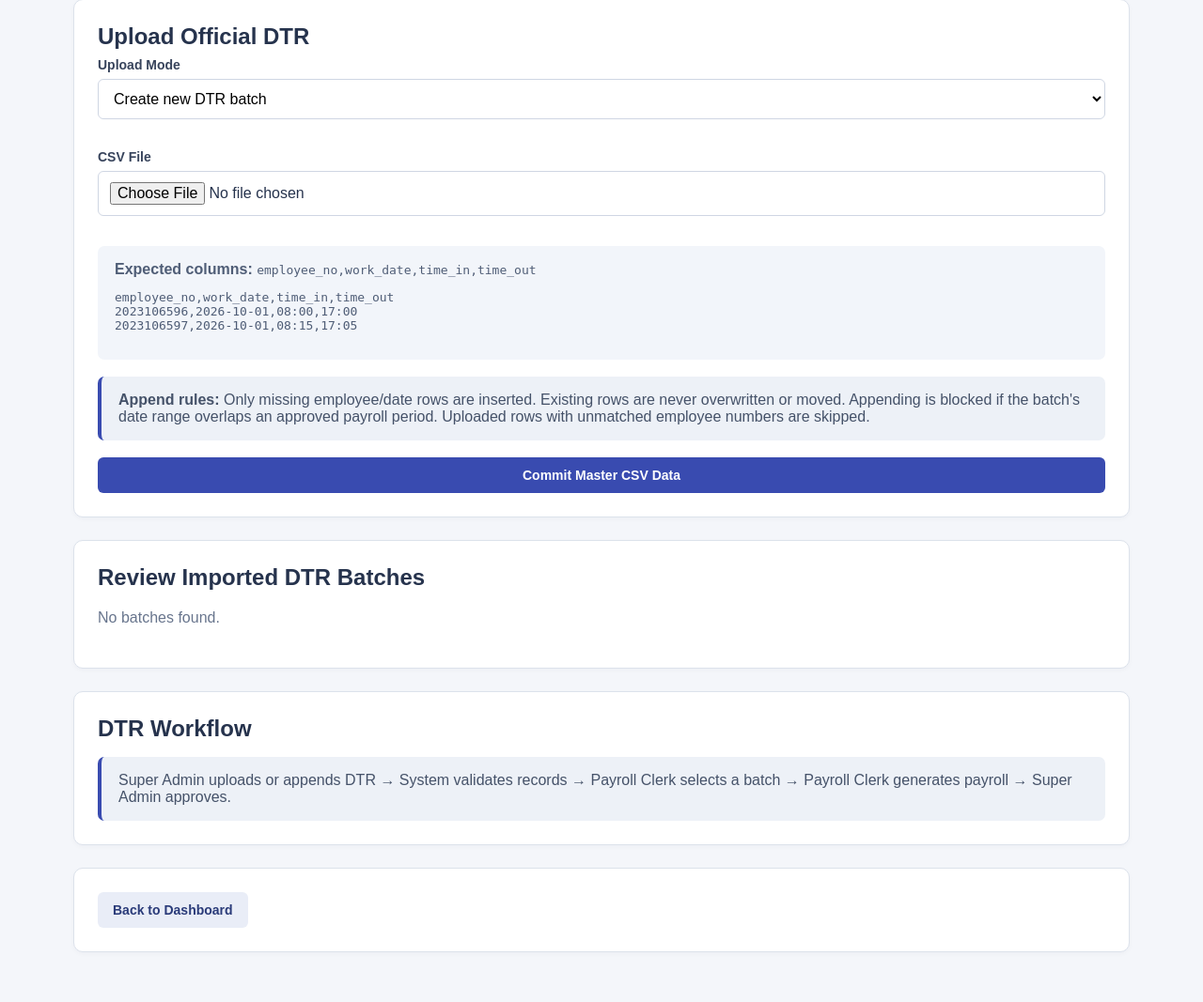
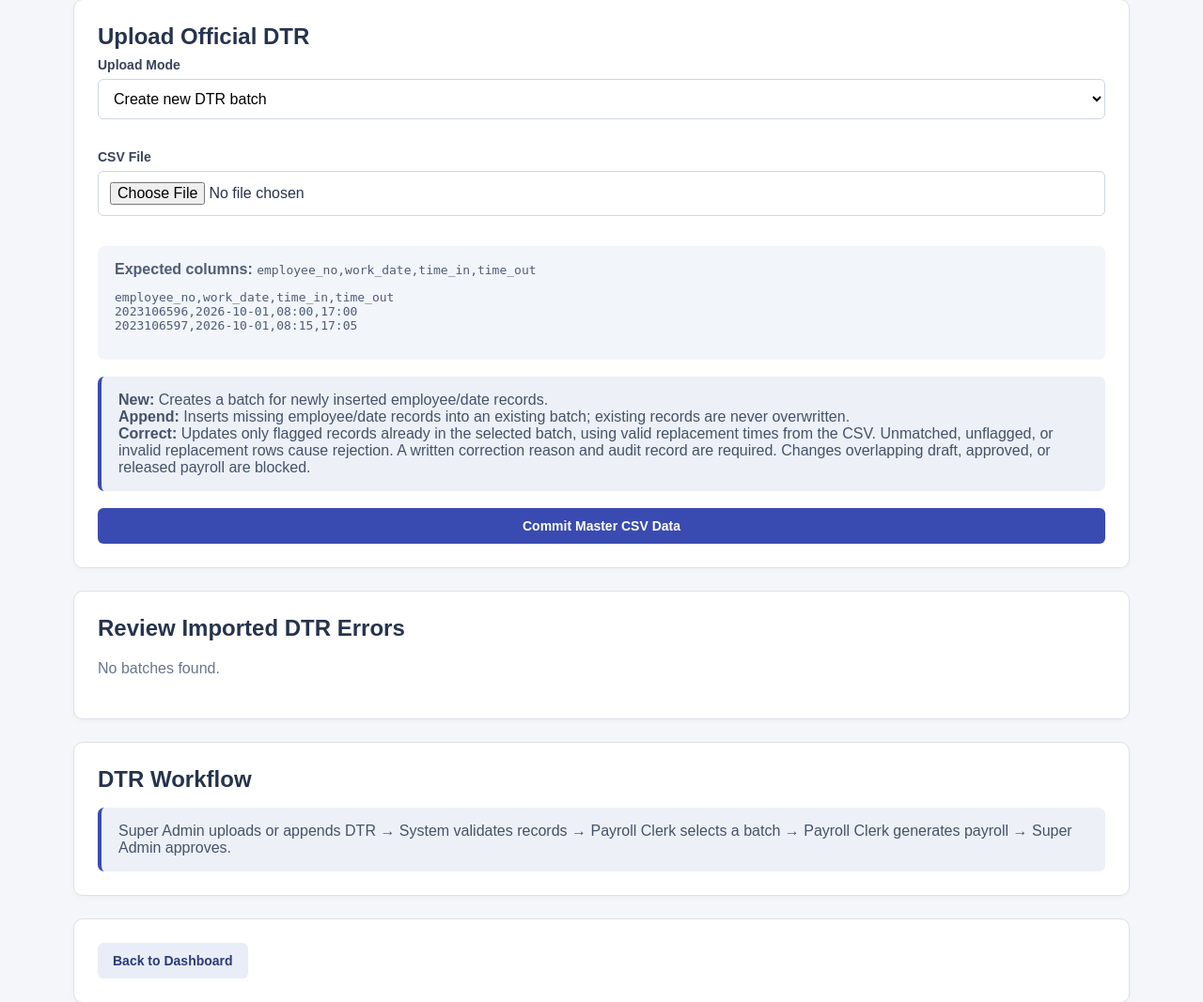
Before and after one commit to Sh1aaaa/payroll-vercel-supabase-rag, a Flask app: template templates/dtr_upload.html in a window 1280 px wide. Shown: the part 152-1219 px from the top of the page at 94% size. Before the commit the page ends 1170 px from the top, so only its background shows below. Run offline with Flask 3, Linux system fonts and the light colour scheme; the template is opened without the code that fills it, so the values that code supplies are empty.

Commit message:
Enhance DTR upload form with correction feature
Added correction option and reason field for DTR upload.

```diff
--- a/templates/dtr_upload.html
+++ b/templates/dtr_upload.html
@@ -10,6 +10,7 @@
       <select id="upload-mode" name="upload_mode" class="form-control">
         <option value="new">Create new DTR batch</option>
         <option value="append">Append missing records to existing batch</option>
+        <option value="correct">Correct existing flagged DTR records (CSV)</option>
       </select>
       <div id="batch-choice" style="display:none;margin-top:1rem;">
         <label class="field-label" for="batch-id">Existing Batch</label>
@@ -20,6 +21,10 @@
           {% endfor %}
         </select>
       </div>
+      <div id="correction-reason-choice" style="display:none;margin-top:1rem;">
+        <label class="field-label" for="correction-reason">Correction reason (required for audit history)</label>
+        <textarea id="correction-reason" name="correction_reason" rows="2" minlength="5" maxlength="500" class="form-control" placeholder="e.g., Verified corrected log entries against official source records"></textarea>
+      </div>
       <div style="margin-top:1rem;">
         <label class="field-label" for="dtr-csv-file">CSV File</label>
         <input id="dtr-csv-file" type="file" name="file" accept=".csv,text/csv" required>
@@ -29,7 +34,9 @@
 2023106596,2026-10-01,08:00,17:00
 2023106597,2026-10-01,08:15,17:05</pre>
       </div>
-      <div class="control-note"><strong>Append rules:</strong> Only missing employee/date rows are inserted. Existing rows are never overwritten or moved. Appending is blocked if the batch's date range overlaps an approved payroll period. Uploaded rows with unmatched employee numbers are skipped.</div>
+      <div class="control-note"><strong>New:</strong> Creates a batch for newly inserted employee/date records.<br>
+      <strong>Append:</strong> Inserts missing employee/date records into an existing batch; existing records are never overwritten.<br>
+      <strong>Correct:</strong> Updates only flagged records already in the selected batch, using valid replacement times from the CSV. Unmatched, unflagged, or invalid replacement rows cause rejection. A written correction reason and audit record are required. Changes overlapping draft, approved, or released payroll are blocked.</div>
       <div id="dtr-progress" hidden aria-live="polite" style="margin:1.25rem 0;">
         <div style="display:flex;justify-content:space-between;gap:1rem;"><strong id="dtr-progress-status">Uploading CSV...</strong><span id="dtr-progress-percent">0%</span></div>
         <progress id="dtr-progress-bar" max="100" value="0" style="width:100%;height:1.2rem;"></progress>
@@ -39,12 +46,12 @@
     </form>
   </section>
   <section class="panel">
-    <h2>Review Imported DTR Batches</h2>
+    <h2>Review Imported DTR Errors</h2>
     {% if dtr_batches %}
     <div class="table-wrap"><table class="data-table"><thead><tr><th>Period</th><th>Records</th><th>Review</th></tr></thead><tbody>
     {% for batch in dtr_batches %}
     <tr><td>{{ batch.start }} — {{ batch.end }}</td><td>{{ batch.count }}</td>
-    <td><a class="btn btn-secondary" href="{{ url_for('dtr_review', batch_id=batch.id) }}">Review / Correct</a></td></tr>
+    <td><a class="btn btn-secondary" href="{{ url_for('dtr_review', batch_id=batch.id) }}">Review Errors</a></td></tr>
     {% endfor %}
     </tbody></table></div>
     {% else %}<p>No batches found.</p>{% endif %}
@@ -57,6 +64,8 @@
   const form=document.getElementById('dtr-upload-form');
   const mode=document.getElementById('upload-mode');
   const choice=document.getElementById('batch-choice');
+  const correctionChoice=document.getElementById('correction-reason-choice');
+  const reason=document.getElementById('correction-reason');
   const batch=document.getElementById('batch-id');
   const file=document.getElementById('dtr-csv-file');
   const button=document.getElementById('dtr-submit');
@@ -65,15 +74,15 @@
   const percent=document.getElementById('dtr-progress-percent');
   const status=document.getElementById('dtr-progress-status');
   const detail=document.getElementById('dtr-progress-detail');
-  function toggle(){const append=mode.value==='append';choice.style.display=append?'block':'none';batch.disabled=!append;batch.required=append;}
+  function toggle(){const needBatch=mode.value!=='new';const correcting=mode.value==='correct';choice.style.display=needBatch?'block':'none';batch.disabled=!needBatch;batch.required=needBatch;correctionChoice.style.display=correcting?'block':'none';reason.required=correcting;}
   mode.addEventListener('change',toggle);toggle();
   let sending=false;
   form.addEventListener('submit',evt=>{
-    if(sending || !file.files.length || (mode.value==='append'&&!batch.value)){evt.preventDefault();return;}
+    if(sending || !file.files.length || (mode.value!=='new'&&!batch.value)){evt.preventDefault();return;}
     if(!window.XMLHttpRequest || !window.FormData)return;
     evt.preventDefault();sending=true;
     const data=new FormData(form); // collect before disabling inputs
-    section.hidden=false;button.disabled=true;file.disabled=true;mode.disabled=true;batch.disabled=true;
+    section.hidden=false;button.disabled=true;file.disabled=true;mode.disabled=true;batch.disabled=true;reason.disabled=true;
     button.textContent='Uploading...';bar.value=0;percent.textContent='0%';
     const xhr=new XMLHttpRequest();xhr.open('POST',form.action,true);
     xhr.upload.onprogress=e=>{
@@ -88,10 +97,10 @@
         document.open();document.write(xhr.responseText);document.close();return;
       }
       status.textContent='Request failed';detail.textContent='HTTP '+xhr.status+'. Check Vercel logs and inspect the batch before retrying.';
-      button.disabled=false;file.disabled=false;mode.disabled=false;toggle();sending=false;
+      button.disabled=false;file.disabled=false;mode.disabled=false;reason.disabled=false;toggle();sending=false;
     };
-    xhr.onerror=()=>{status.textContent='Network error';detail.textContent='Check batch records before retrying.';button.disabled=false;file.disabled=false;mode.disabled=false;toggle();sending=false;};
-    xhr.ontimeout=()=>{status.textContent='Request timed out';detail.textContent='The import may have partially completed; inspect batch records before retrying.';button.disabled=false;file.disabled=false;mode.disabled=false;toggle();sending=false;};
+    xhr.onerror=()=>{status.textContent='Network error';detail.textContent='Check batch records before retrying.';button.disabled=false;file.disabled=false;mode.disabled=false;reason.disabled=false;toggle();sending=false;};
+    xhr.ontimeout=()=>{status.textContent='Request timed out';detail.textContent='The import may have partially completed; inspect batch records before retrying.';button.disabled=false;file.disabled=false;mode.disabled=false;reason.disabled=false;toggle();sending=false;};
     xhr.timeout=120000;xhr.send(data);
   });
 })();
```
